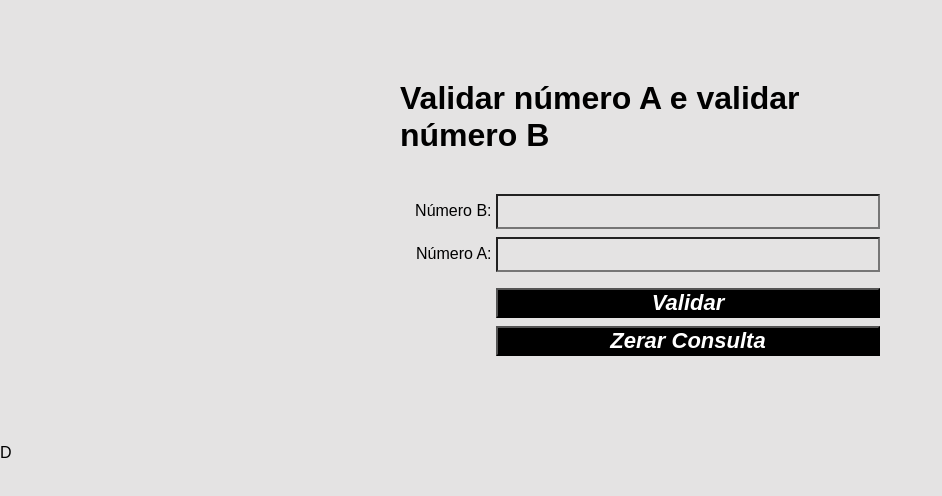
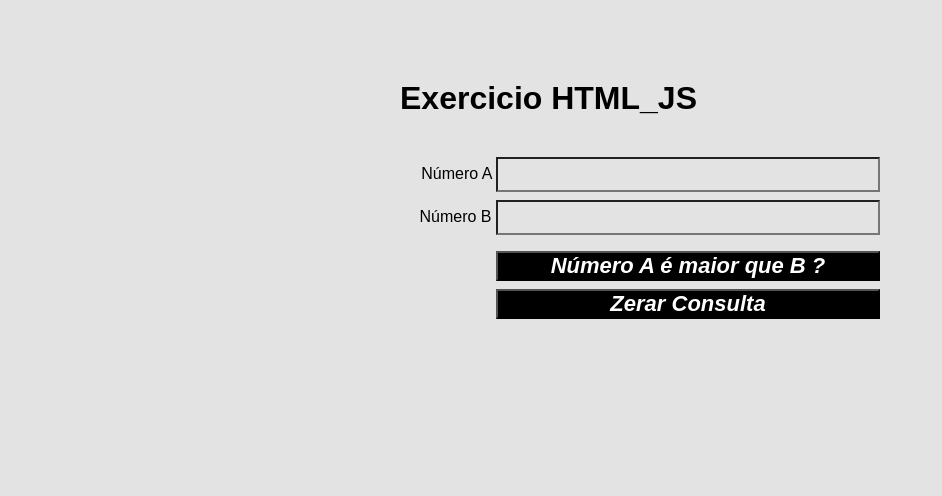
Before and after one commit to davidweslley/projetoHtml-JS, a plain HTML site: page index.html in a window 1280 px wide. Shown: the whole page, without its empty margins (0-942 px from the left). Drawn offline with Linux system fonts and the light colour scheme.

Commit message:
Add files via upload

```diff
--- a/index.html
+++ b/index.html
@@ -10,16 +10,16 @@
 
 <body>
 	<div class="container">
-		<h1>Validar número A e validar número B</h1>
+		<h1>Exercicio HTML_JS</h1>
 
 		<form id="form">
 			<div class="input-container">
 
-				<label for="na">Número B:</label>
+				<label for="na">Número A</label>
 				<input id="na" type="number">
-				<label for="nb">Número A:</label>
+				<label for="nb">Número B</label>
 				<input id="nb" type="number">
-				<button type="submit">Validar</button>
+				<button type="submit">Número A é maior que B ?</button>
 				<button type="reset">Zerar Consulta</button>
 
 			</div>
@@ -29,4 +29,4 @@
 	<script src="./main.js"></script>
 </body>
 
-</html>D
+</html>
--- a/main.js
+++ b/main.js
@@ -6,8 +6,8 @@ form.addEventListener('submit', function (e) {
 	const input_num_a = document.getElementById('na');
 	const input_num_b = document.getElementById('nb');
 
-	const msgOK = `SIM - ${input_num_a.value} é maior que número A}`;
-	const msgNot = `NÃO - ${input_num_a.value} NÃO é maior que número B`;
+	const msgOK = `SIM - ${input_num_a.value} é maior que ${input_num_b.value}`;
+	const msgNot = `NÃO - ${input_num_a.value} NÃO é maior que ${input_num_b.value}`;
 
 	if (input_num_a.value > input_num_b.value) {
 		alert(msgOK);
```
